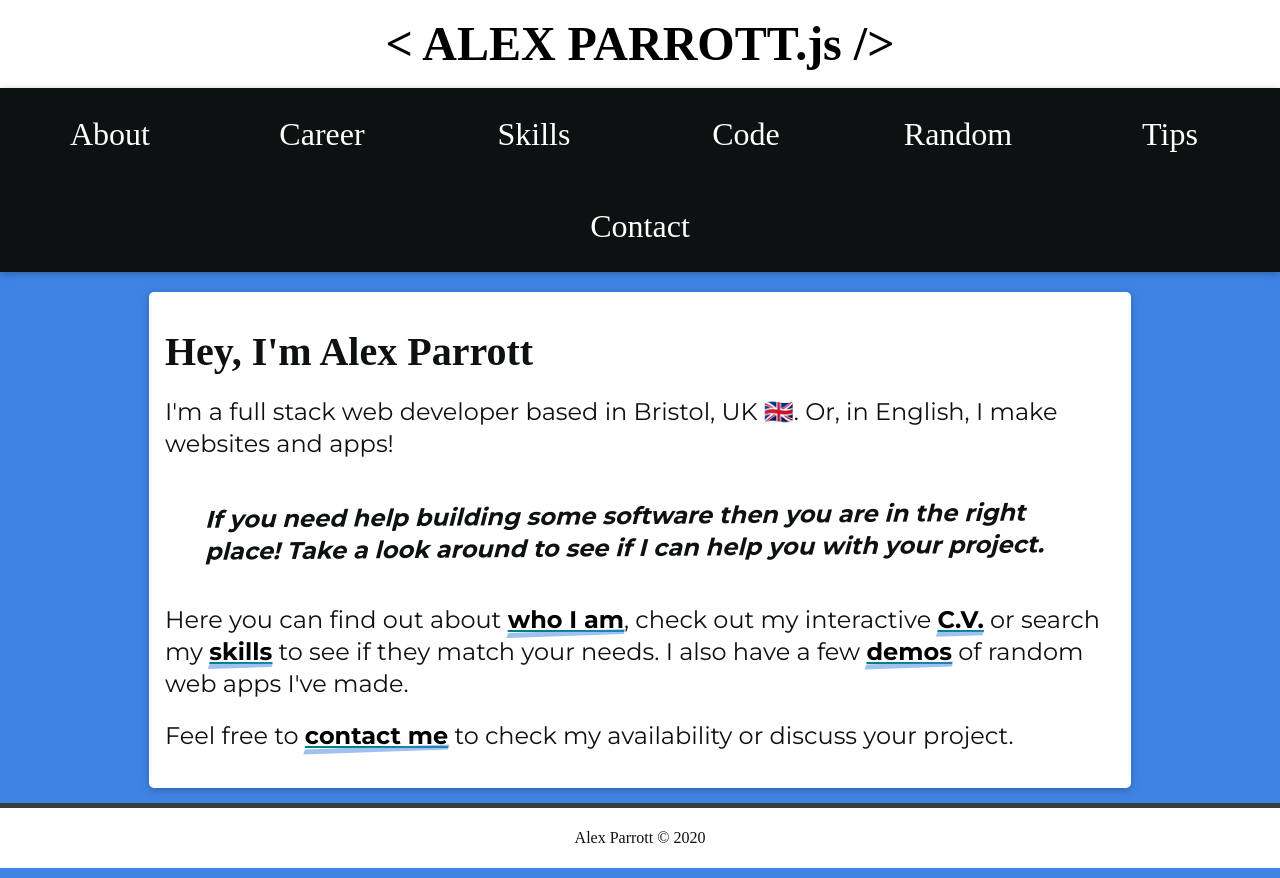
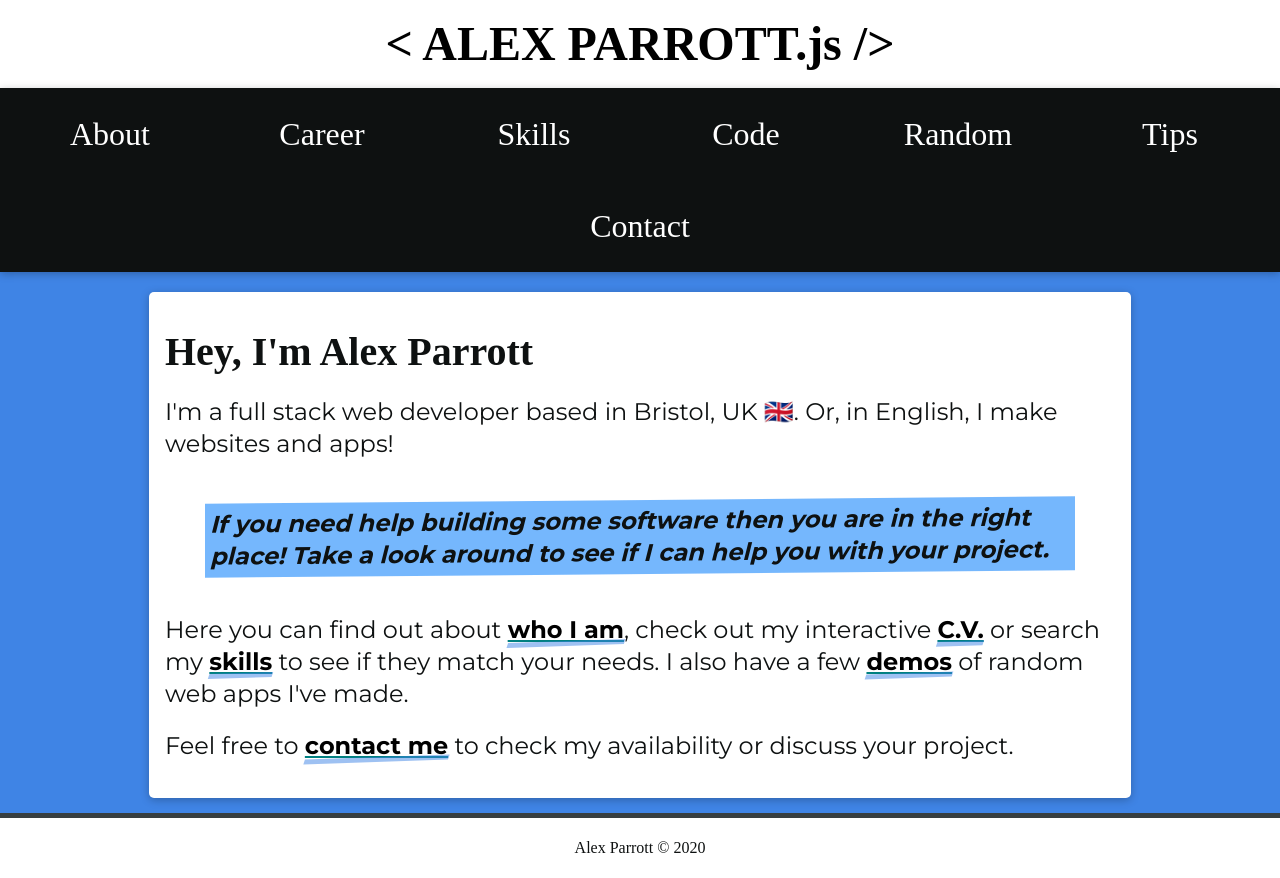
Before and after one commit to cashtotalszero/alex-parrott, a Next.js app: page / in a window 1280 px wide. Built offline with nearby package versions, Linux system fonts and the light colour scheme; a web font is replaced by a local one.

Commit message:
Highlight added to splash screen

```diff
--- a/pages/index.js
+++ b/pages/index.js
@@ -9,7 +9,9 @@ const StyledHighlight = styled.p`
   margin: 40px;
   font-style: italic;
   font-weight: 700;
+  background-color: ${({ theme }) => `${theme.colors.highlight}`};
   transform: skewY(-0.5deg);
+  padding: 5px;
 
   @media only screen and (max-width: 800px) {
     margin: 40px 20px;
--- a/styles.js
+++ b/styles.js
@@ -36,6 +36,7 @@ export const theme = {
     black: `${black}`,
     white: `${white}`,
     shadow: `${shadow}`,
+    highlight: `${selectionHighlight}`,
   },
   fonts: {
     header: `${headerFont}`,
```
